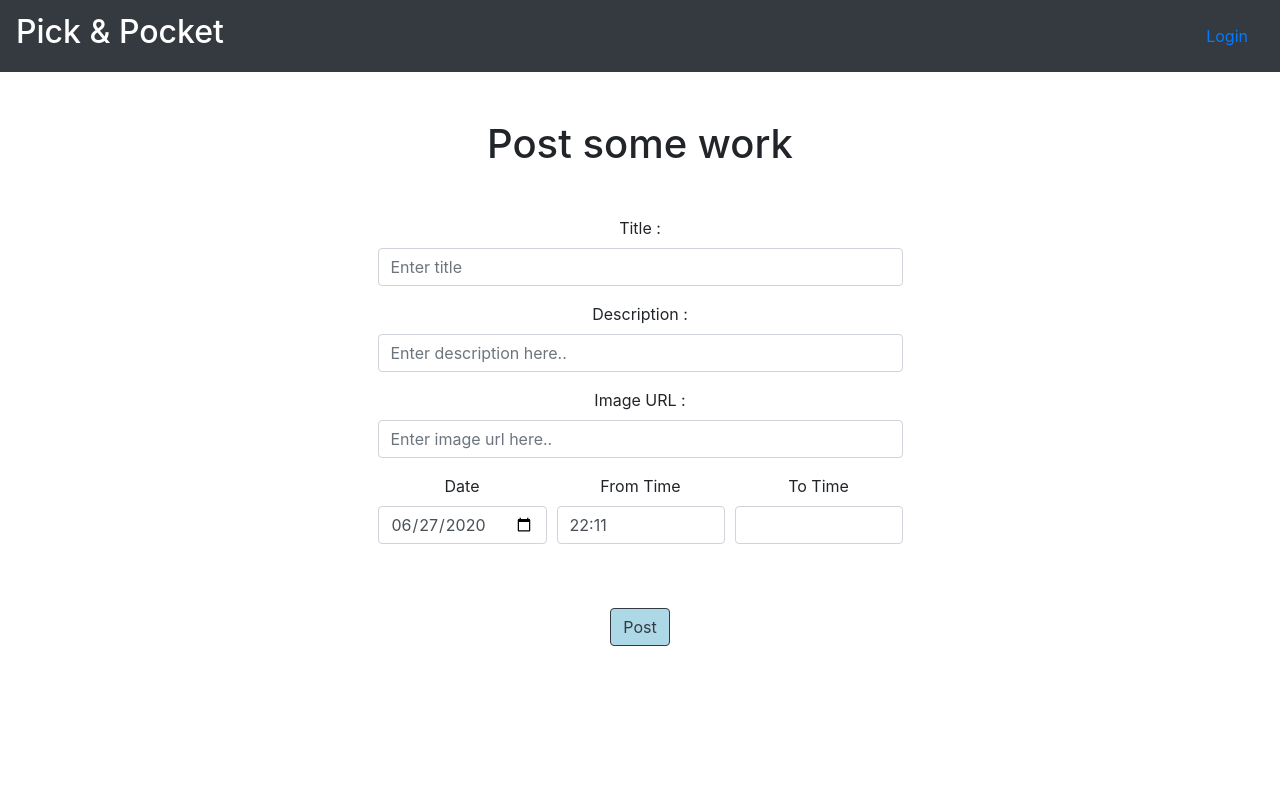
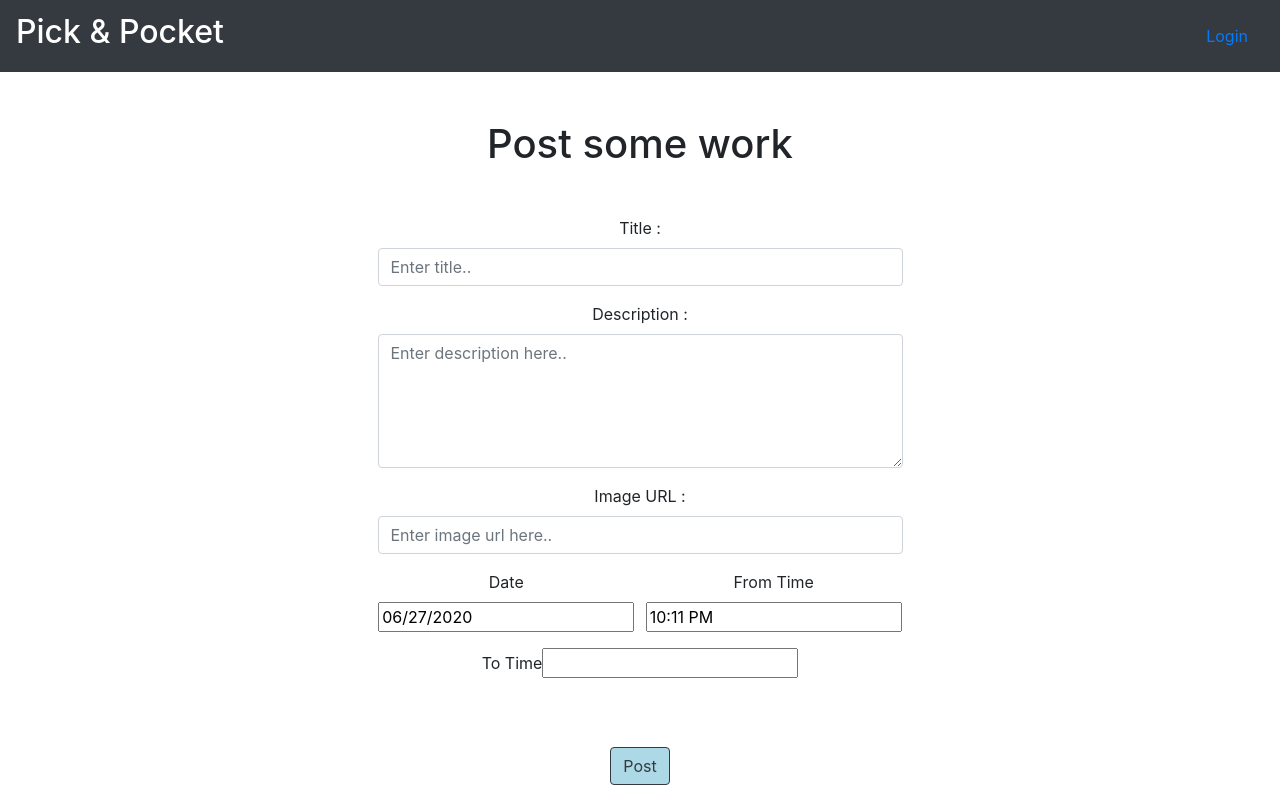
Before and after one commit to nazneen1022/Pick-and-Pocket-Client, a React (Create React App) app: page /PostWork in a window 1280 px wide. Built offline with nearby package versions, Linux system fonts and the light colour scheme; no server answers.

Commit message:
added code for email notification feature,and some code cleanup

```diff
--- a/package.json
+++ b/package.json
@@ -11,6 +11,7 @@
     "moment": "^2.26.0",
     "react": "^16.13.1",
     "react-bootstrap": "^1.0.1",
+    "react-datepicker": "^3.0.0",
     "react-dom": "^16.13.1",
     "react-redux": "^7.2.0",
     "react-router-dom": "^5.2.0",
--- a/src/Components/Post/index.js
+++ b/src/Components/Post/index.js
@@ -1,11 +1,15 @@
-import React from "react";
+import React, { useState } from "react";
 import moment from "moment";
+
 import ListGroup from "react-bootstrap/ListGroup";
 import Image from "react-bootstrap/Image";
 
 import "./Post.css";
+import Email from "../../Pages/Email";
 
 export default function Post(props) {
+  const [display, setDisplay] = useState(false);
+
   return (
     <>
       <ListGroup horizontal="md" className="my-2">
@@ -39,15 +43,21 @@ export default function Post(props) {
             <br />
             <br />
             <p style={{ fontSize: "12px" }}>
-              <span role="img" aria-label="cal">
+              <span role="img" aria-label="calendar">
                 🗓
               </span>
               {"    "}
               Posted on: {moment(props.createdAt).format("YYYY-MM-DD HH:mm")}
             </p>
-            <button className="button button1" onClick={props.notifyMe}>
+            <button className="button button1" onClick={() => setDisplay(true)}>
               Notify me
             </button>
+            {display ? (
+              <Email
+                show={display}
+                handleClose={() => setDisplay(false)}
+              ></Email>
+            ) : null}
           </div>
         </ListGroup.Item>
       </ListGroup>
--- /dev/null
+++ b/src/Pages/Email/index.js
@@ -0,0 +1,47 @@
+import React, { useState } from "react";
+import { useDispatch } from "react-redux";
+import { Form, Button, Modal } from "react-bootstrap";
+
+import { sendEmail } from "../../store/Email/actions";
+
+export default function Email({ handleClose, show }) {
+  const [content, setContent] = useState("");
+
+  const dispatch = useDispatch();
+  const notifyMe = () => {
+    //console.log("Im here with content:", content);
+    dispatch(sendEmail(content));
+  };
+
+  return (
+    <>
+      <Modal show={show} onHide={handleClose}>
+        <Modal.Header closeButton>
+          <Modal.Title>Send Email</Modal.Title>
+        </Modal.Header>
+        <Modal.Body>
+          <Form.Group controlId="formBasicMessage">
+            <Form.Label>Message text : </Form.Label>
+            <Form.Control
+              as="textarea"
+              rows="3"
+              value={content}
+              onChange={(event) => setContent(event.target.value)}
+              type="textarea"
+              placeholder="Hey!! I am available to help you!!"
+            />
+          </Form.Group>
+        </Modal.Body>
+        <Modal.Footer>
+          <Button variant="secondary" onClick={handleClose}>
+            Close
+          </Button>
+          <Button variant="primary" onClick={notifyMe}>
+            Send Email
+          </Button>
+        </Modal.Footer>
+      </Modal>
+      <button onClick={handleClose}>close</button>
+    </>
+  );
+}
--- a/src/Pages/Pick/index.js
+++ b/src/Pages/Pick/index.js
@@ -20,8 +20,6 @@ export default function Pick() {
     return <div>Loading...</div>;
   }
 
-  function notifyMe() {}
-
   return (
     <>
       <Container>
--- a/src/Pages/PostWork/index.js
+++ b/src/Pages/PostWork/index.js
@@ -1,4 +1,6 @@
 import React, { useState } from "react";
+import DatePicker from "react-datepicker";
+import "react-datepicker/dist/react-datepicker.css";
 import { useDispatch } from "react-redux";
 import moment from "moment";
 
@@ -10,20 +12,30 @@ import Col from "react-bootstrap/Col";
 import { submitPost } from "../../store/post/actions";
 
 export default function PostWork() {
-  const now = moment();
+  //const now = moment();
+  const today = new Date();
   const dispatch = useDispatch();
 
   const [title, setTitle] = useState("");
   const [description, setDescription] = useState("");
   const [imageUrl, setImageUrl] = useState("");
-  const [date, setDate] = useState(now.format("YYYY-MM-DD"));
-  const [fromTime, setFromTime] = useState(now.format("HH:mm"));
-  const [toTime, setToTime] = useState("");
+  //const [myDate, setDate] = useState(now.format("YYYY-MM-DD"));
+  const [myDate, setDate] = useState(today);
+  const [fromTime, setFromTime] = useState(today);
+  const [toTime, setToTime] = useState();
 
   const postForm = (event) => {
     event.preventDefault();
-    const startTime = `${date} ${fromTime}`;
-    const endTime = `${date} ${toTime}`;
+    console.log("Nazneen:", myDate, fromTime, toTime);
+
+    const formattedDate = moment(myDate).format("YYYY-MM-DD");
+    const startTime = `${moment(myDate).format("YYYY-MM-DD")} ${moment(
+      fromTime
+    ).format("HH:mm")}`;
+    const endTime = `${moment(myDate).format("YYYY-MM-DD")} ${moment(
+      toTime
+    ).format("HH:mm")}`;
+    console.log("Nazneen:", formattedDate, startTime, endTime);
     dispatch(submitPost(title, description, imageUrl, startTime, endTime));
   };
 
@@ -37,8 +49,8 @@ export default function PostWork() {
             <Form.Control
               value={title}
               onChange={(event) => setTitle(event.target.value)}
-              type="email"
-              placeholder="Enter title"
+              type="text"
+              placeholder="Enter title.."
               required
             />
           </Form.Group>
@@ -46,9 +58,10 @@ export default function PostWork() {
           <Form.Group controlId="formBasicDescription">
             <Form.Label>Description : </Form.Label>
             <Form.Control
+              as="textarea"
+              rows="5"
               value={description}
               onChange={(event) => setDescription(event.target.value)}
-              type="text"
               placeholder="Enter description here.."
               required
             />
@@ -68,26 +81,39 @@ export default function PostWork() {
           <Form.Row>
             <Form.Group as={Col} controlId="formBasicDate">
               <Form.Label>Date</Form.Label>
-              <Form.Control
-                type="date"
-                value={date}
-                onChange={(event) => setDate(event.target.value)}
+
+              <DatePicker
+                selected={myDate}
+                onChange={(date) => setDate(date)}
+                name="startDate"
+                dateFormat="MM/dd/yyyy"
               />
             </Form.Group>
 
             <Form.Group as={Col} controlId="formBasicFromTime">
               <Form.Label>From Time </Form.Label>
-              <Form.Control
-                type="text"
-                value={fromTime}
-                onChange={(event) => setFromTime(event.target.value)}
+
+              <DatePicker
+                selected={fromTime}
+                onChange={(date) => setFromTime(date)}
+                showTimeSelect
+                showTimeSelectOnly
+                timeIntervals={15}
+                timeCaption="Time"
+                dateFormat="h:mm aa"
               />
             </Form.Group>
+
             <Form.Group as={Col} controlId="formGridToTime">
               <Form.Label>To Time </Form.Label>
-              <Form.Control
-                value={toTime}
-                onChange={(event) => setToTime(event.target.value)}
+              <DatePicker
+                selected={toTime}
+                onChange={(date) => setToTime(date)}
+                showTimeSelect
+                showTimeSelectOnly
+                timeIntervals={15}
+                timeCaption="Time"
+                dateFormat="h:mm aa"
               />
             </Form.Group>
           </Form.Row>
--- /dev/null
+++ b/src/store/Email/actions.js
@@ -0,0 +1,29 @@
+import myAxios from "axios";
+import { apiUrl } from "../../Config/constants";
+
+export const newEmail = (responseMessage) => {
+  return { type: "SEND_EMAIL", action: responseMessage };
+};
+
+export const sendEmail = (content) => async (dispatch, getState) => {
+  const { email, firstName, lastName, token } = getState().user;
+  const userName = `${firstName},${lastName}`;
+
+  //console.log("Details:", email, firstName, lastName, userName, token);
+
+  try {
+    const response = await myAxios.post(
+      `${apiUrl}/sendMail`,
+      { userEmail: email, userName, message: content },
+      {
+        headers: {
+          Authorization: `Bearer ${token}`,
+        },
+      }
+    );
+    //console.log("Here sendmail response from server: ", response);
+    dispatch(newEmail(response.data));
+  } catch (error) {
+    console.log(error);
+  }
+};
```
Also changed, not shown: src/store/Email/reducer.js (added, +11 -0 lines), 1 other file (tests, documents, lock files or other folders).
